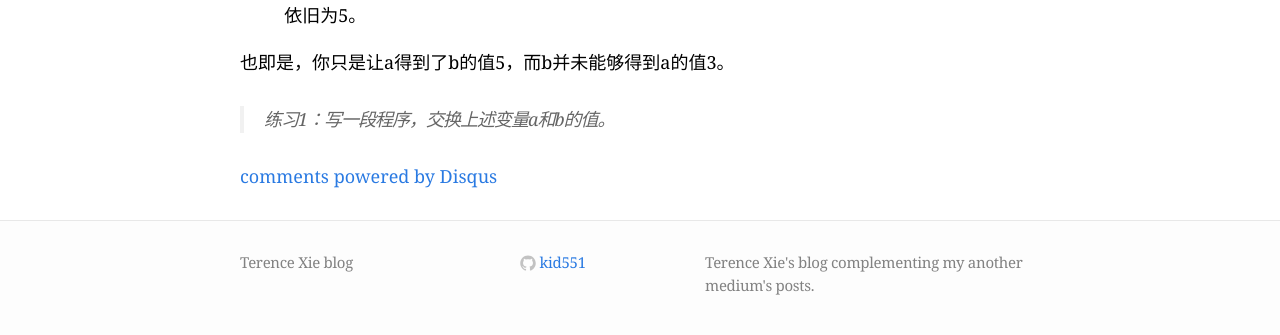
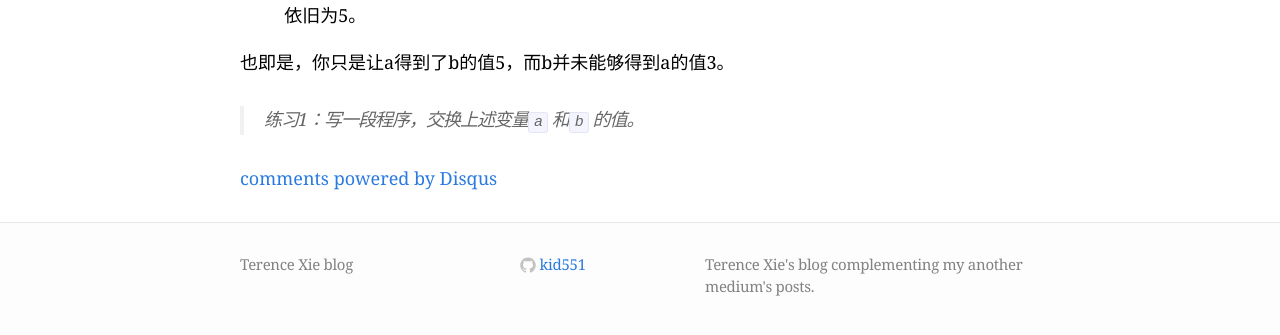
Before and after one commit to kid551/kid551.github.io, a Jekyll site: the page built from _posts/2018-05-16-Python_Tutorials.md, in a window 1280 px wide and 900 px high, scrolled down 3258 px. Shown: the part 557-892 px from the top of the window. Built offline with Jekyll 4.4.1, drawn with Linux system fonts in a browser that asks for light colours; comment, search, counter and statistics services are not loaded.

Commit message:
Adjust formats.

```diff
--- a/_posts/2018-05-16-Python_Tutorials.md
+++ b/_posts/2018-05-16-Python_Tutorials.md
@@ -150,4 +150,4 @@ b = a
 
 也即是，你只是让a得到了b的值5，而b并未能够得到a的值3。
 
-> 练习1：写一段程序，交换上述变量a和b的值。
+> 练习1：写一段程序，交换上述变量`a` 和`b` 的值。
```
